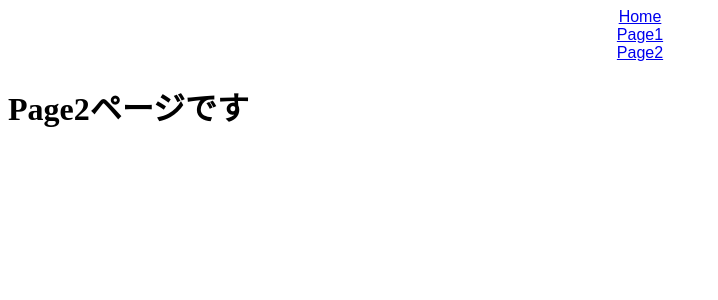
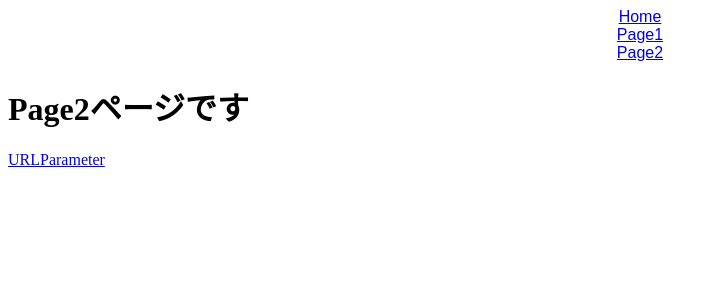
Before and after one commit to schwarzwald0906/react-rooter-dom, a React (Create React App) app: page /Page2 in a window 1280 px wide. Shown: the top 300 px of the page, without its empty margins (0-718 px from the left). Built offline with nearby package versions, Linux system fonts and the light colour scheme; the HTML template or start-up script is replaced by a standard one.

Commit message:
URLパラメーター

```diff
--- a/src/Page2.jsx
+++ b/src/Page2.jsx
@@ -1,7 +1,10 @@
+import { Link } from "react-router-dom";
+
 export const Page2 = () => {
   return (
     <div>
       <h1>Page2ページです</h1>
+      <Link to="/Page2/999">URLParameter</Link>
     </div>
   );
 };
--- /dev/null
+++ b/src/URLParameter.jsx
@@ -0,0 +1,12 @@
+import { useParams } from "react-router-dom";
+
+export const URLparameter = () => {
+  const { id } = useParams();
+
+  return (
+    <div>
+      <h1>URLParameterページです</h1>
+      <p>idは{id}です</p>
+    </div>
+  );
+};
--- /dev/null
+++ b/src/rooter/Page2Route.jsx
@@ -0,0 +1,15 @@
+import { Page2 } from "../Page2";
+import { URLparameter } from "../URLParameter";
+
+export const Page2Route = [
+  {
+    path: "/",
+    exact: true,
+    children: <Page2 />
+  },
+  {
+    path: "/:id",
+    exact: false,
+    children: <URLparameter />
+  }
+];
--- a/src/rooter/Router.jsx
+++ b/src/rooter/Router.jsx
@@ -1,7 +1,7 @@
 import { Switch, Route } from "react-router-dom";
 import { Home } from "../Home";
-import { Page2 } from "../Page2";
 import { Page1Route } from "./Page1Route";
+import { Page2Route } from "./Page2Route";
 
 export const Router = () => {
   return (
@@ -25,9 +25,22 @@
           </Switch>
         )}
       />
-      <Route path="/Page2">
-        <Page2 />
-      </Route>
+      <Route
+        path="/Page2"
+        render={({ match: { url } }) => (
+          <Switch>
+            {Page2Route.map((route) => (
+              <Route
+                key={route.path}
+                exact={route.exact}
+                path={`${url}${route.path}`}
+              >
+                {route.children}
+              </Route>
+            ))}
+          </Switch>
+        )}
+      />
     </Switch>
   );
 };
```
